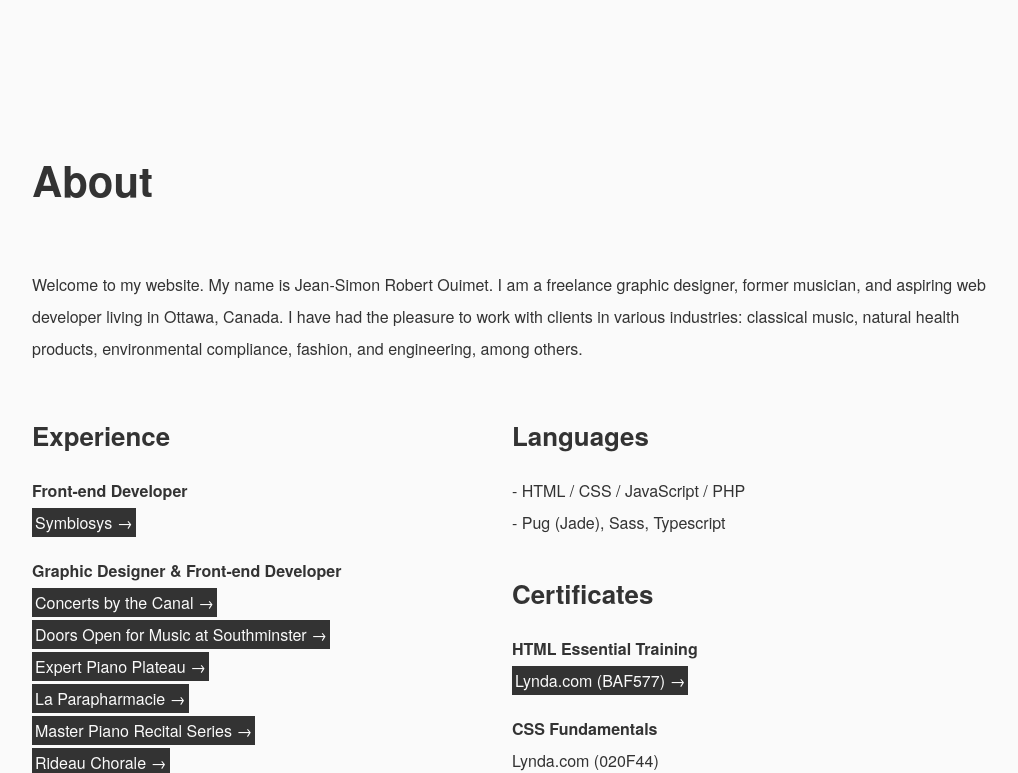
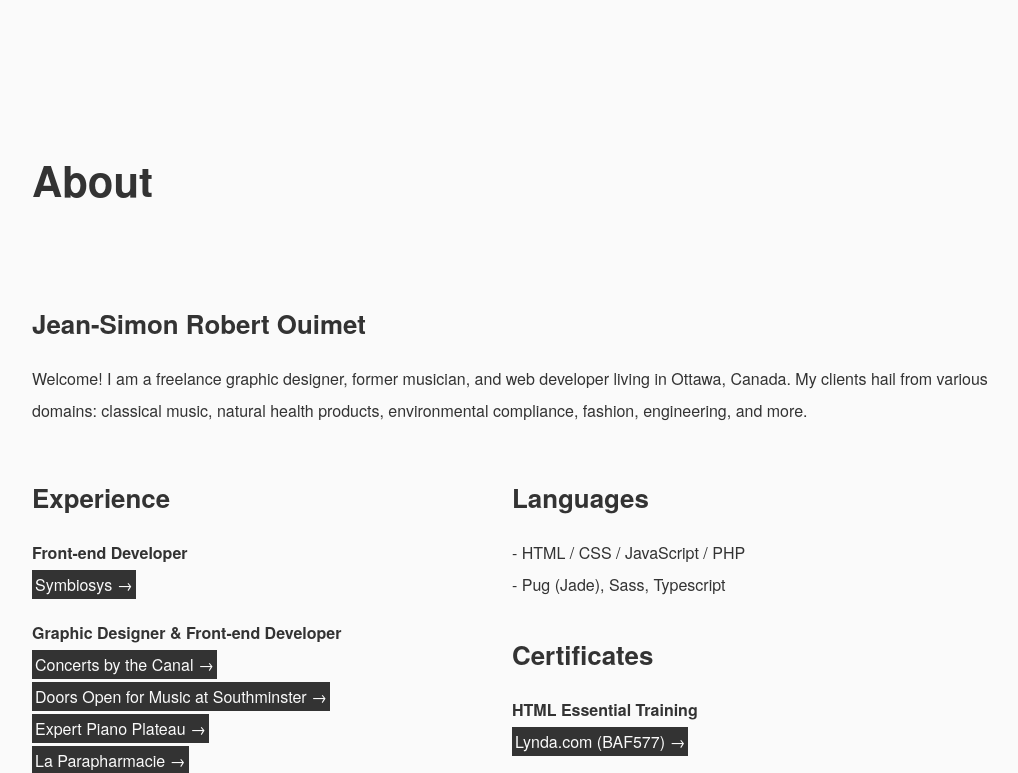
Before and after one commit to JSRobertOuimet/CreativeSpectrums, a PHP site: page /about.php in a window 1280 px wide. Shown: the part 50-823 px from the top of the page, without its empty margins (128-1146 px from the left). Run offline with PHP 8.4, Linux system fonts and the light colour scheme; some libraries are stand-ins or nearby versions.

Commit message:
+ main-jumbotron; about

```diff
--- a/about.php
+++ b/about.php
@@ -25,7 +25,11 @@
       <section>
 
         <div class="bit-1">
-          <p>Welcome to my website. My name is Jean-Simon Robert Ouimet. I am a freelance graphic designer, former musician, and aspiring web developer living in Ottawa, Canada. I have had the pleasure to work with clients in various industries: classical music, natural health products, environmental compliance, fashion, and engineering, among others.</p>
+          <h2 class="title-small">Jean-Simon Robert Ouimet</h2>
+        </div>
+
+        <div class="bit-1">
+          <p>Welcome! I am a freelance graphic designer, former musician, and web developer living in Ottawa, Canada. My clients hail from various domains: classical music, natural health products, environmental compliance, fashion, engineering, and more.</p>
         </div>
 
         <div class="bit-2">
--- a/index.php
+++ b/index.php
@@ -22,7 +22,7 @@
               Bring your<br>
               brand to life.
             </h1>
-            <p class="no-mg subtitle">see how&nbsp;&nbsp;<span class="icon">&darr;</span></p>
+            <p class="no-mg subtitle">discover&nbsp;&nbsp;<span class="icon">&darr;</span></p>
           </div>
         </div>
 
```
